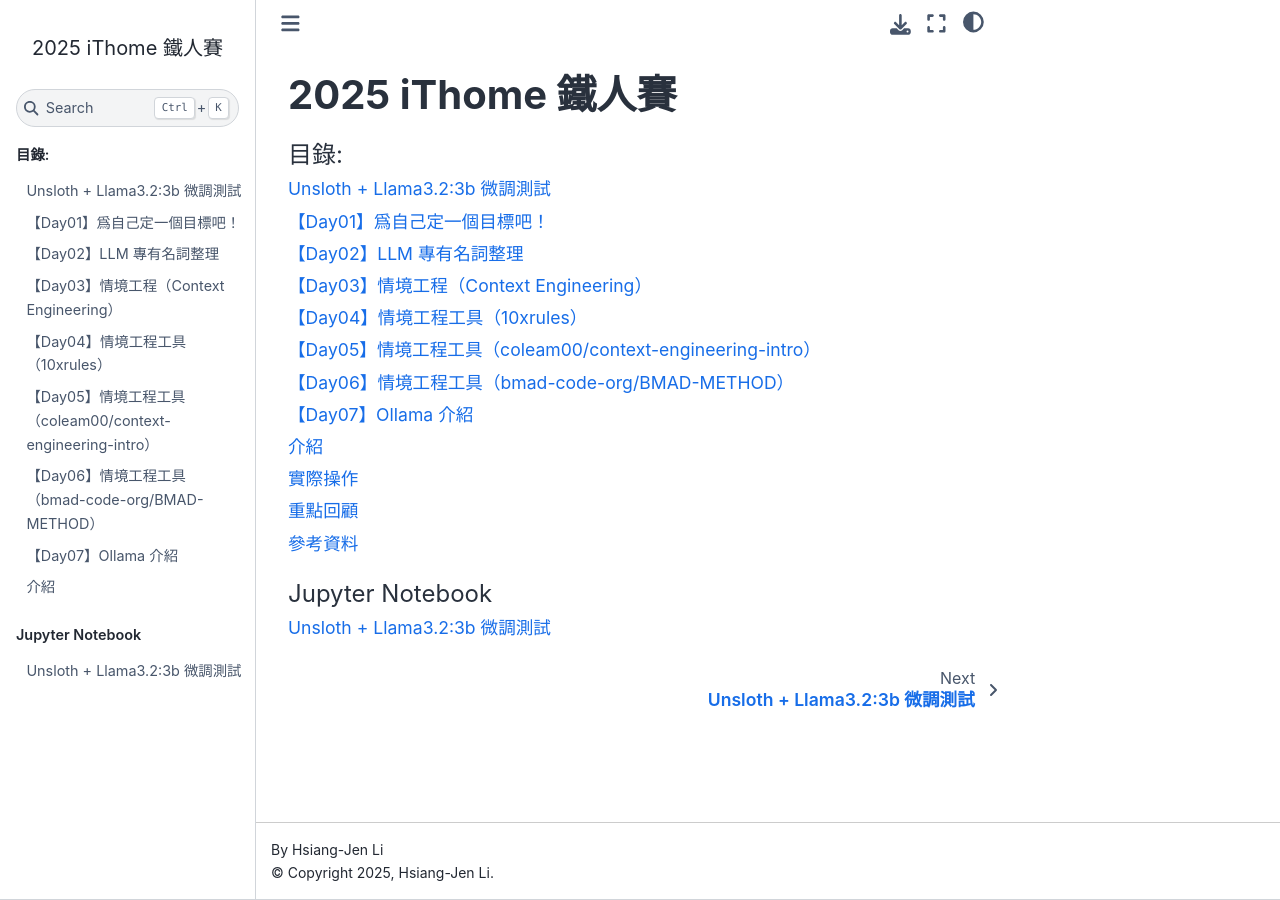
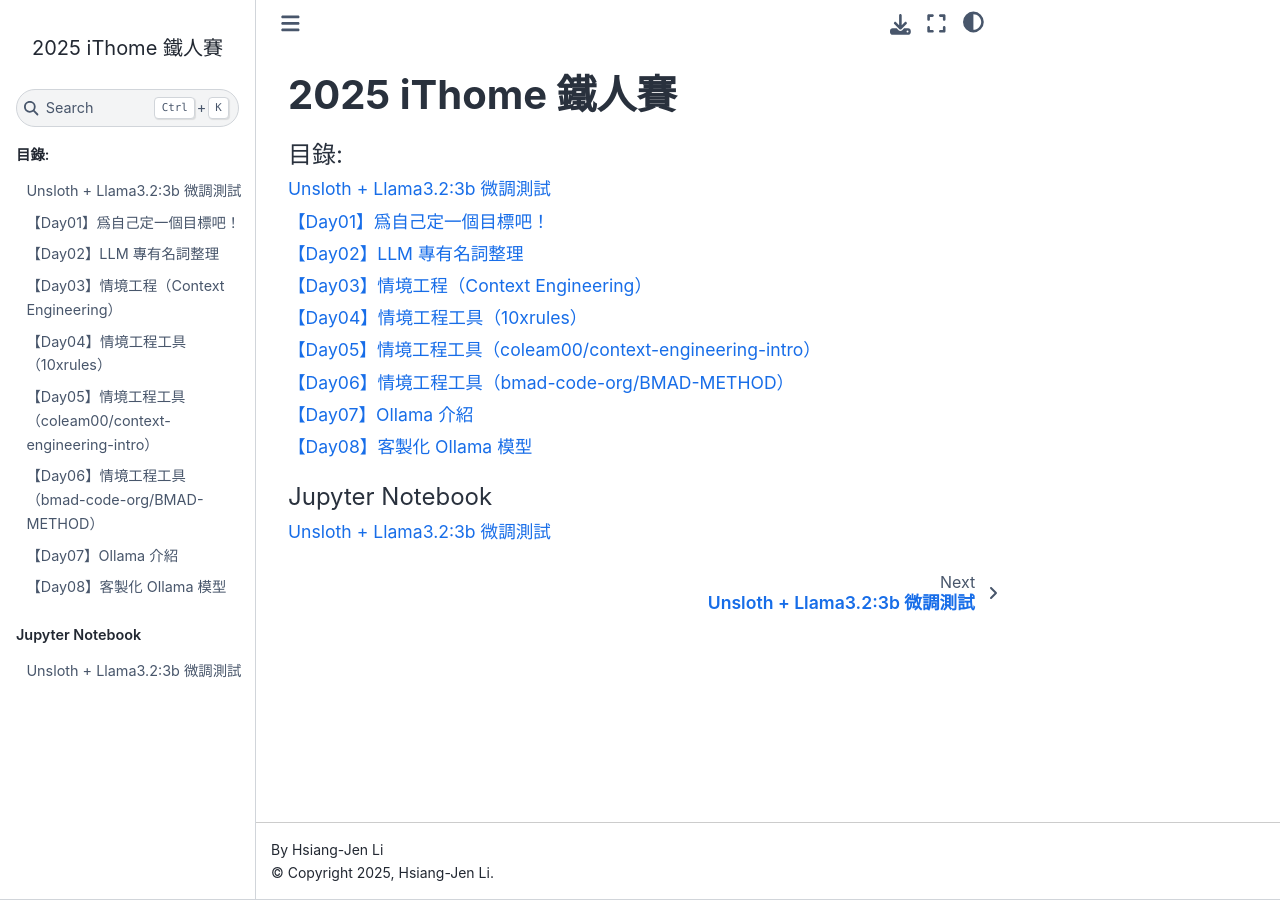
Before and after one commit to hsiangjenli/2025-it-help-ironman, a Sphinx documentation site: the page built from source/index.rst, in a window 1280 px wide. Built offline with Sphinx 7.4.7 and the Sphinx Book theme 1.1.4, drawn with Linux system fonts in a browser that asks for light colours.

Commit message:
refactor: update section headers for improved clarity in day-08.md

````diff
--- a/source/challenges/day-08.md
+++ b/source/challenges/day-08.md
@@ -1,14 +1,16 @@
-# 介紹
+# 【Day08】客製化 Ollama 模型
+
+## 介紹
 
 前面已經簡單介紹如何使用 Ollama 指令來下載與運行模型。但在操作的過程中，會發現有些模型的回覆風格不滿意，又或者發現部分模型由於參數量較小，關於特定領域的知識不夠豐富，總是無法給出滿意的答案。在 Hugging Face 上有專門的團隊，例如臺大的 [MiuLab 團隊](https://github.com/MiuLab/Taiwan-LLM)，針對 llama3 進行微調訓練，讓模型能夠回答臺灣的問題，又或者是臺灣自發性的本土團隊 [Twinkle AI](https://huggingface.co/twinkle-ai) 訓練出來具有 Reasoning 的小模型。
 
 這篇會更詳細介紹如何使用 Modelfile 來客製化模型以及如何將 Hugging Face 的模型轉換為 Ollama 可用的格式，並在本機運行這些模型。
 
-# 實際操作
+## 實際操作
 
-## 讓 Ollama 模型變成你想要的形狀 - Modelfile
+### 讓 Ollama 模型變成你想要的形狀 - Modelfile
 
-### 常用參數
+#### 常用參數
 
 | 指令         | 說明                               |
 |:-------------|:-----------------------------------|
@@ -20,7 +22,7 @@
 | LICENSE      | 指定法律授權協議                   |
 | MESSAGE      | 指定訊息歷史（例如對話紀錄）       |
 
-### 查看當前 Ollama Model 的 Modelfile
+#### 查看當前 Ollama Model 的 Modelfile
 
 ```shell
 ollama show --modelfile gpt-oss:20b
@@ -39,7 +41,7 @@
 
 ![20250906225218](https://raw.githubusercontent.com/hsiangjenli/pic-bed/main/images/20250906225218.png)
 
-### 自定義一個 Modelfile 吧！！！
+#### 自定義一個 Modelfile 吧！！！
 
 ```modelfile
 FROM llama3.2:3b
@@ -48,7 +50,7 @@
 PARAMETER top_p 0.9
 PARAMETER num_ctx 4096
 
-# 貓設
+## 貓設
 SYSTEM """
 你是一隻聰明、好奇、全身烏黑發亮的貓咪助手「黑色貓貓」
 說話風格：機車
@@ -57,7 +59,7 @@
 原則：準確、不要捏造
 """
 
-# 簡單對話模板（讓回覆以「黑色貓貓：」開頭）
+## 簡單對話模板（讓回覆以「黑色貓貓：」開頭）
 TEMPLATE """
 {{ if .System }}{{ .System }}{{ end }}
 使用者：{{ .Prompt }}
@@ -76,24 +78,24 @@
 
 ![20250906230903](https://raw.githubusercontent.com/hsiangjenli/pic-bed/main/images/20250906230903.png)
 
-#### 實測黑色貓貓對話
+##### 實測黑色貓貓對話
 
 ![20250906231114](https://raw.githubusercontent.com/hsiangjenli/pic-bed/main/images/20250906231114.png)
 
 > 痾... 好像改壞了 😂
 
-## 介紹 Hugging Face GGUF 模型轉換成 Ollama 模型
+### 介紹 Hugging Face GGUF 模型轉換成 Ollama 模型
 
 什麼情況下會需要將 Hugging Face 的 GGUF 模型轉換成 Ollama 模型呢？因爲 Ollama 官方目前只支援部分模型，但是 Hugging Face 上有很多別人根據不同需求微調過的模型（像是專門使用臺灣資料進行微調訓練），這些模型可能更適合你的需求。
 
-### 從 Hugging Face 下載 GGUF 模型
+#### 從 Hugging Face 下載 GGUF 模型
 
 本次使用 `twinkle-ai/Llama-3.2-3B-F1-Reasoning-Instruct-GGUF` 的模型進行示範，這個模型是基於 llama3.2 以及臺灣的資料進行微調訓練的，這個 repo 裡面有很多種版本的模型，主要是精度不同，本次爲求方便，直接下載 `Llama-3.2-3B-F1-Reasoning-Instruct-Q2_K.gguf` 這個檔案（僅 1.49 GB）。
 
 
 ![20250906232458](https://raw.githubusercontent.com/hsiangjenli/pic-bed/main/images/20250906232458.png)
 
-### 建立 Ollama Modelfile
+#### 建立 Ollama Modelfile
 
 ![20250907000154](https://raw.githubusercontent.com/hsiangjenli/pic-bed/main/images/20250907000154.png)
 
@@ -105,7 +107,7 @@
 
 ![20250906234029](https://raw.githubusercontent.com/hsiangjenli/pic-bed/main/images/20250906234029.png)
 
-#### 實測臺灣問題
+##### 實測臺灣問題
 
 ![20250906234936](https://raw.githubusercontent.com/hsiangjenli/pic-bed/main/images/20250906234936.png)
 
@@ -116,7 +118,7 @@
 > - 品質好：`F16`（VRAM）、`BF16`（RAM）
 > - 速度（慢 -> 快）：`Q8` -> `Q6` -> `Q5` -> `Q4` -> `Q3` -> `Q2`
 
-# 重點回顧
+## 重點回顧
 
 - 如何客製化自己的 Ollama 模型的兩種方式
   - Modelfile：在不改變模型權重的情況下，改變模型的行爲與回覆風格
@@ -125,7 +127,7 @@
 - 將 Hugging Face 上的 GGUF 模型轉換成 Ollama 可用的模型
 - 簡單提到 F16、BF16、Q8、Q6、Q5、Q4、Q3、Q2 品質與速度的差異
 
-# 參考資料
+## 參考資料
 
 - [Ollama Model File](https://github.com/ollama/ollama/blob/main/docs/modelfile.md)
 - [Ollama Modelfile 可調參數紀錄](https://okhand.org/zh-tw/posts/ollama-modefile/)
````
